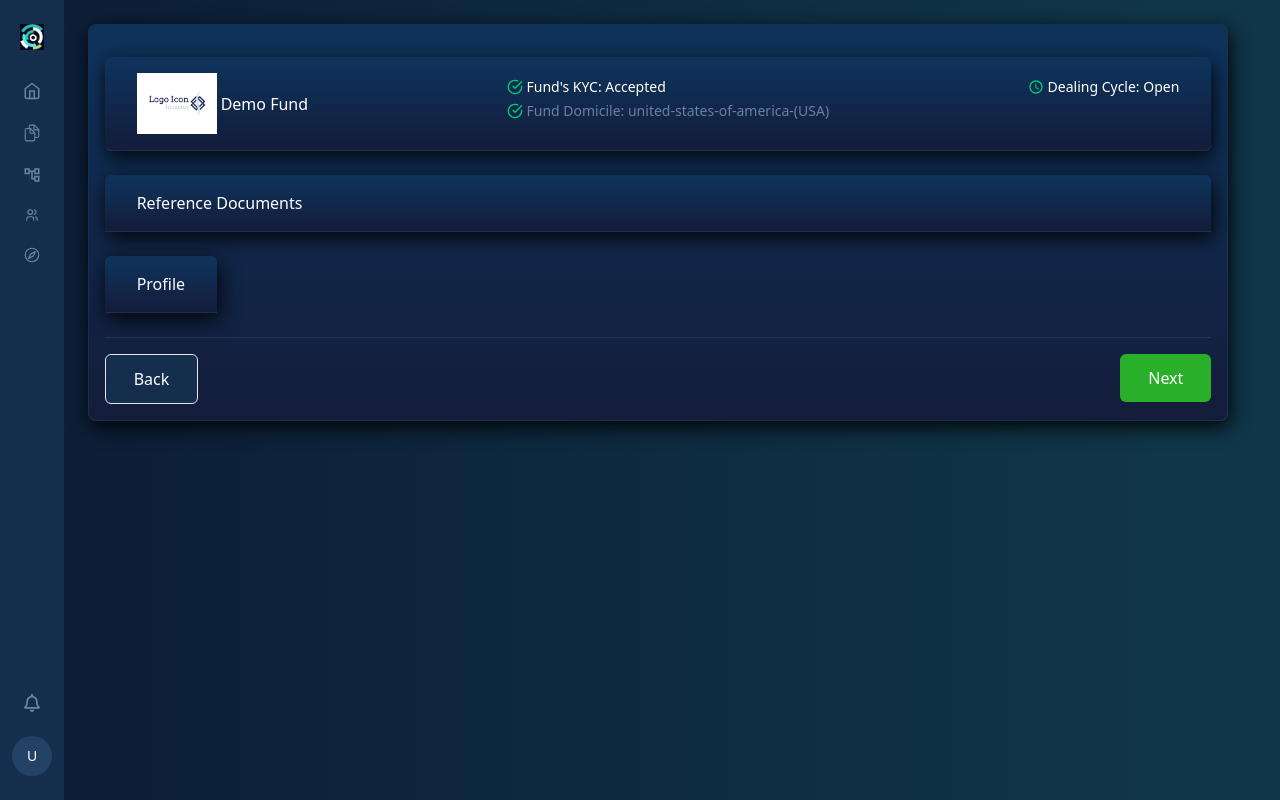
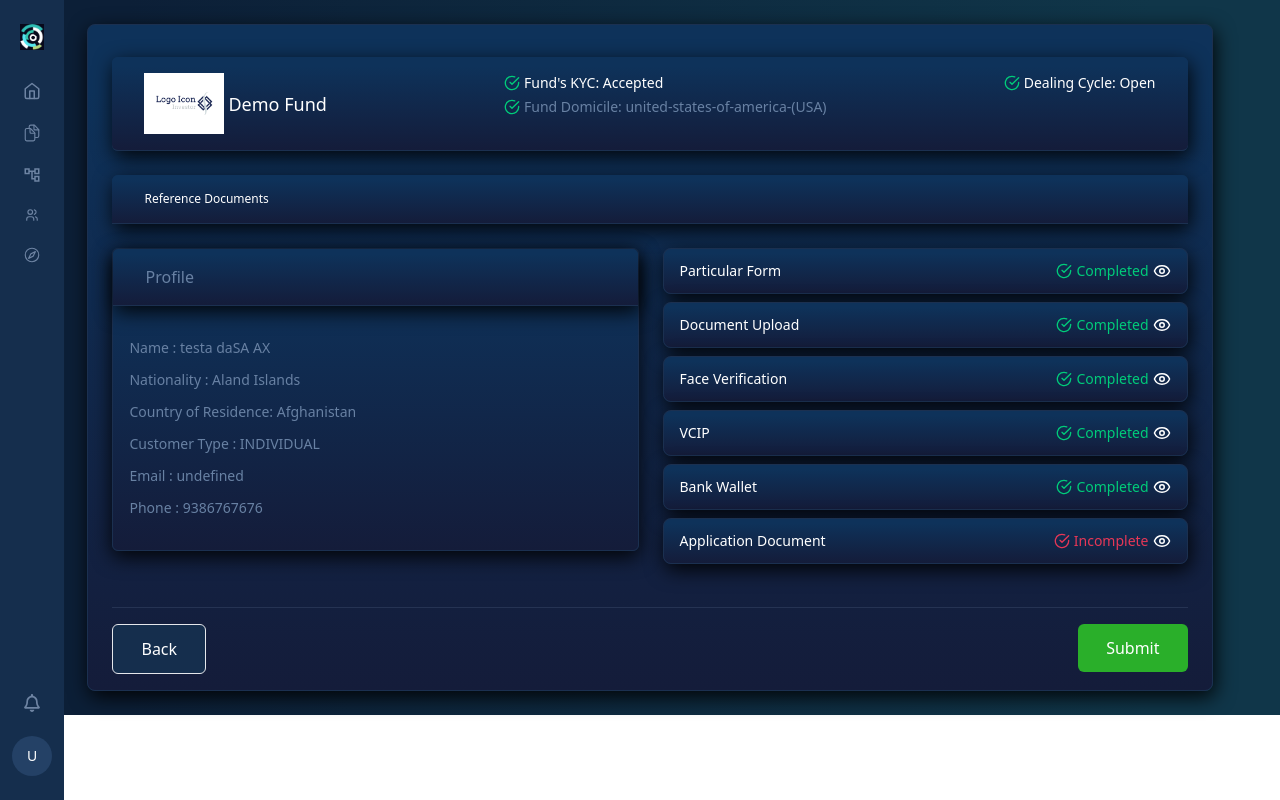
Before and after one commit to hamza-atif-hsol/Ascent-Portals, a React (Create React App) app: page /summary in a window 1280 px wide. Built offline with nearby package versions, Linux system fonts and the light colour scheme.

Commit message:
Added Identities Screen

```diff
--- a/src/App.js
+++ b/src/App.js
@@ -4,6 +4,7 @@ import AccountScreen from "./Components/Screens/Accounts";
 import BankWallets from "./Components/Screens/BankWallets";
 import Application from "./Components/Screens/Application";
 import Summary from "./Components/Screens/Summary";
+import Identities from "./Components/Screens/Identities";
 
 function App() {
   return (
@@ -13,6 +14,7 @@ function App() {
         <Route path="/add-bank" element={<BankWallets />} />
         <Route path="/application" element={<Application />} />
         <Route path="/summary" element={<Summary />} />
+        <Route path="/identities" element={<Identities />} />
       </Routes>
     </BrowserRouter>
   );
--- a/src/Components/CardComponent/ApplicationCard.jsx
+++ b/src/Components/CardComponent/ApplicationCard.jsx
@@ -41,6 +41,7 @@ const ApplicationCard = () => {
       <div className="bg-gradient-to-b from-[#0e325a] from-10% to-[#141c3a] to-100% rounded-md border-[#1b3050] border-[1px] shadow-[0px_6px_20px_rgba(0,0,0,0.9)] mb-8 flex flex-col items-center justify-center h-full w-full">
         <CardHeader
           FundName="Review & Sign Documents"
+          fundClassName="text-white"
           showButton={false}
           BtnText="Add New Bank"
           showLogo={false}
@@ -66,6 +67,7 @@ const ApplicationCard = () => {
       <div className="bg-gradient-to-b from-[#0e325a] from-10% to-[#141c3a] to-100% rounded-md border-[#1b3050] border-[1px] shadow-[0px_6px_20px_rgba(0,0,0,0.9)] mb-8 flex flex-col items-center justify-center h-full w-full">
         <CardHeader
           FundName="Trasaction History"
+          fundClassName="text-white"
           showButton={false}
           BtnText="Add New Bank"
           showLogo={false}
--- a/src/Components/CardComponent/BankCard.jsx
+++ b/src/Components/CardComponent/BankCard.jsx
@@ -22,6 +22,7 @@ const BankCard = () => {
       <div className="bg-gradient-to-b from-[#0e325a] from-10% to-[#141c3a] to-100% rounded-md border-[#1b3050] border-[1px] shadow-[0px_6px_20px_rgba(0,0,0,0.9)] mb-16 px-2 sm:px-4 flex flex-col items-center justify-center h-full w-full">
         <CardHeader
           FundName="Bank List"
+          fundClassName="text-white"
           showButton={true}
           BtnText="Add New Bank"
           showLogo={false}
--- a/src/Components/CardComponent/Card.jsx
+++ b/src/Components/CardComponent/Card.jsx
@@ -83,7 +83,7 @@ const Card = () => {
   return (
     <div className="bg-gradient-to-b from-[#0e325a] from-10% to-[#141c3a] to-100% w-full rounded-lg border-[#1b3050] border-[1px] shadow-[1px_10px_24px_rgba(0,0,0,0.9)] mb-6 px-4">
       <div className="flex flex-col items-center gap-4">
-        <CardHeader FundName="Demo Funds" showButton={false} showLogo={true} />
+        <CardHeader FundName="Demo Funds" fundClassName="text-white" showButton={false} showLogo={true} />
 
         <div className="flex flex-col gap-6 md:flex-row justify-center md:justify-center mb-5 w-full">
           <div className="w-full md:ml-4 ">
--- a/src/Components/CardComponent/CardHeader.jsx
+++ b/src/Components/CardComponent/CardHeader.jsx
@@ -25,7 +25,7 @@ const CardHeader = ({
             className={`w-10 h-auto rounded-md ${logoClassname}`}
           />
         )}
-        <h3 className={`text-white font-medium ${fundClassName}`}>{FundName}</h3>
+        <h3 className={`font-medium ${fundClassName}`}>{FundName}</h3>
       </div>
 
       {middleContent && <div className="flex x">{middleContent}</div>}
--- /dev/null
+++ b/src/Components/CardComponent/StepsStatus.jsx
@@ -0,0 +1,29 @@
+import React from "react";
+import { LuEye } from "react-icons/lu";
+import { FiCheckCircle } from "react-icons/fi";
+
+const StepsStatus = ({
+  FormName,
+  className = "",
+  status = null,
+  statusClassname = '',
+  iconClassname = "",
+}) => {
+  return (
+    <div
+      className={`bg-gradient-to-b from-[#0e325a] from-10% to-[#141c3a] to-100% rounded-lg border-[#1b3050] border-[1px] shadow-[2px_6px_20px_rgba(0,0,0,0.9)] py-1 px-4 flex items-center justify-between  w-full ${className}`}
+    >
+      <div className="flex items-center gap-1 my-2">
+        <h3 className="font-normal text-white">{FormName}</h3>
+      </div>
+      <div className="flex items-center gap-1">
+        <FiCheckCircle className={`${iconClassname}`}  size={16} />
+        {status && <div className={ `${statusClassname}`}>{status}</div>}
+
+        <LuEye color="white" size={18} />
+      </div>
+    </div>
+  );
+};
+
+export default StepsStatus;
--- a/src/Components/CardComponent/SummaryCard.jsx
+++ b/src/Components/CardComponent/SummaryCard.jsx
@@ -3,27 +3,28 @@ import CardHeader from "./CardHeader";
 import Button from "../Button";
 import { FiCheckCircle } from "react-icons/fi";
 import { MdOutlineAccessTime } from "react-icons/md";
+import StepsStatus from "./StepsStatus";
 
+const SummaryCard = () => {
   const rightContent = (
-  <div className="flex flex-col gap-1 text-left justify-start items-start py-3">
-    <p className="text-white text-sm flex items-center gap-1">
+    <div className="flex flex-col gap-1 py-2">
+      <p className="text-white text-xs sm:text-sm flex items-center gap-1">
         <span>
-        <MdOutlineAccessTime color="#01cc7a" size={16} />
+          <FiCheckCircle color="#01cc7a" size={16} />
         </span>
         Dealing Cycle: Open
       </p>
     </div>
   );
-
   const middleContent = (
-  <div className="flex flex-col gap-1 py-3 text-left">
-    <p className="text-white text-sm flex items-center gap-1">
+    <div className="flex flex-col gap-1 py-2">
+      <p className="text-white text-xs sm:text-sm flex items-center gap-1">
         <span>
           <FiCheckCircle color="#01cc7a" size={16} />
         </span>
         Fund's KYC: Accepted
       </p>
-    <p className="text-[#6881a3] text-sm flex items-center gap-1">
+      <p className="text-[#6881a3] text-xs sm:text-sm flex items-center gap-1">
         <span>
           <FiCheckCircle color="#01cc7a" size={16} />
         </span>
@@ -31,35 +32,92 @@ const middleContent = (
       </p>
     </div>
   );
-
-const SummaryCard = () => {
   return (
-    <div className="bg-gradient-to-b from-[#0e325a] from-10% to-[#141c3a] to-100% rounded-lg border-[#1b3050] border-[1px] shadow-[2px_6px_20px_rgba(0,0,0,0.9)] pt-8 px-4 flex flex-col items-center justify-center h-full w-[98%]">
+    <div className="bg-gradient-to-b from-[#0e325a] from-10% to-[#141c3a] to-100% rounded-lg border-[#1b3050] border-[1px] shadow-[2px_6px_20px_rgba(0,0,0,0.9)] pt-8 px-6 flex flex-col items-center justify-center h-full w-[98%] sm:mt-0 mt-12">
       {/* <div className="bg-gradient-to-b from-[#0e325a] from-10% to-[#141c3a] to-100% rounded-md border-[#1b3050] border-[1px] shadow-[0px_6px_20px_rgba(0,0,0,0.9)] mb-8 flex flex-col items-center justify-center h-full w-full">
 
       </div> */}
       <CardHeader
         FundName="Demo Fund"
+        fundClassName="text-white text-sm sm:text-lg"
         showButton={false}
         showLogo={true}
-          logoClassname="rounded-none w-20"
-          className="py-0 rounded-md mb-6"
+        logoClassname="rounded-none sm:w-20 w-12"
+        className="py-0 rounded-md mb-6 flex flex-col sm:flex-row "
         rightContent={rightContent}
         middleContent={middleContent}
       />
       <CardHeader
         FundName="Reference Documents"
+        fundClassName="text-white text-xs sm:text-md"
         showButton={false}
         showLogo={false}
         className="mb-6"
       />
-      <div className="flex w-full">
-        <div>
+      <div className="sm:flex-row sm:gap-6 flex flex-col  w-full">
+        <div className="bg-gradient-to-b from-[#0e325a] from-10% to-[#141c3a] to-100% rounded-md border-[#1b3050] border-[1px] shadow-[0px_6px_20px_rgba(0,0,0,0.9)] mb-8 flex flex-col  justify-center h-full w-full">
           <CardHeader
             FundName="Profile"
             showButton={false}
             showLogo={false}
             fundClassName="text-[#6881a3]"
+            // className="w-full"
+          />
+          <div className="flex flex-col ml-4 my-8 gap-3">
+            <p className="text-[#6881a3] text-sm">Name : testa daSA AX</p>
+            <p className="text-[#6881a3] text-sm">
+              Nationality : Aland Islands
+            </p>
+            <p className="text-[#6881a3] text-sm">
+              Country of Residence: Afghanistan
+            </p>
+            <p className="text-[#6881a3] text-sm">Customer Type : INDIVIDUAL</p>
+            <p className="text-[#6881a3] text-sm">Email : undefined</p>
+            <p className="text-[#6881a3] text-sm">Phone : 9386767676</p>
+          </div>
+        </div>
+        <div className="flex flex-col gap-2 w-full">
+          <StepsStatus
+            FormName="Particular Form"
+            className="text-sm"
+            statusClassname="text-[#01cc7a] font-light"
+            status="Completed"
+            iconClassname="text-[#01cc7a]"
+          />
+          <StepsStatus
+            FormName="Document Upload"
+            className="text-sm"
+            statusClassname="text-[#01cc7a] font-light"
+            status="Completed"
+            iconClassname="text-[#01cc7a]"
+          />
+          <StepsStatus
+            FormName="Face Verification"
+            className="text-sm"
+            statusClassname="text-[#01cc7a] font-light"
+            status="Completed"
+            iconClassname="text-[#01cc7a]"
+          />
+          <StepsStatus
+            FormName="VCIP"
+            className="text-sm"
+            statusClassname="text-[#01cc7a] font-light"
+            status="Completed"
+            iconClassname="text-[#01cc7a]"
+          />
+          <StepsStatus
+            FormName="Bank Wallet"
+            className="text-sm"
+            statusClassname="text-[#01cc7a] font-light"
+            status="Completed"
+            iconClassname="text-[#01cc7a]"
+          />
+          <StepsStatus
+            FormName="Application Document"
+            className="text-sm"
+            statusClassname="text-[#e63757] font-light"
+            status="Incomplete"
+            iconClassname="text-[#e63757]"
           />
         </div>
       </div>
@@ -72,7 +130,7 @@ const SummaryCard = () => {
         />
         <Button
           className="bg-[#2aaf2a] text-white py-6 px-7 font-medium rounded-md hover:bg-[#00b86b] transition-all duration-200 ease-in-out"
-          text="Next"
+          text="Submit"
           icon={false}
         />
       </div>
--- a/src/Components/Header.jsx
+++ b/src/Components/Header.jsx
@@ -10,7 +10,9 @@ const Header = ({ subheading, heading, showButton, onButtonClick }) => {
           <h6 className="text-[10px] text-[#6e84a3] uppercase tracking-wider ">
             {subheading}
           </h6>
-          <h1 className="sm:text-2xl text-xs text-white sm:font-medium ">{heading}</h1>
+          <h1 className="sm:text-2xl text-xs text-white sm:font-medium ">
+            {heading}
+          </h1>
         </div>
 
         {showButton && (
--- /dev/null
+++ b/src/Components/Screens/Identities.jsx
@@ -0,0 +1,101 @@
+import React from "react";
+import Table from "../Tables/Table";
+import Header from "../Header";
+import Button from "../Button";
+import SideBar from "../SideBar";
+
+const Identities = () => {
+  const Headers = ["Name", "Type", "Status", "Actions"];
+  const Rows = [
+    {
+      name: "Hamilton sosa sn",
+      type: "Individual",
+      status: "Active",
+      //   actionText: "Sign & Submit",
+    },
+    {
+      name: "Testa dasa ax",
+      type: "Individual",
+      status: "Active",
+      //   actionText: "Sign & Submit",
+    },
+    {
+      name: "Dsdsad adsd af",
+      type: "Individual",
+      status: "Active",
+      //   actionText: "Sign & Submit",
+    },
+    {
+      name: "Wqwd aasd ax",
+      type: "Individual",
+      status: "Active",
+      //   actionText: "Sign & Submit",
+    },
+    {
+      name: "Egdfg ewer al",
+      type: "Individual",
+      status: "Active",
+      //   actionText: "Sign & Submit",
+    },
+  ];
+  return (
+    <div className="bg-gradient-to-r from-[#0c1f37] from-10% to-[#103649] to-90% h-screen">
+      <SideBar portalType="Customer" />
+      <div className="py-6 sm:ml-12 mx-4 sm:px-10 ">
+        <div className=" w-full">
+          <Header
+            heading="My Identites"
+            subheading="Overview"
+            showButton={false}
+            //   onButtonClick={handleClick}
+          />
+          <div className="flex justify-end mb-8">
+            <p></p>
+            <Button
+              className="bg-[#2c7be5] text-white font-light rounded-lg py-6 px-8 text-sm sm:text-md"
+              text="Create New Identity"
+            />
+          </div>
+          {/* <hr className=" w-[99%] border-t-[1px] border-t-[#6e84a3] opacity-20 my-6 mx-6" /> */}
+        </div>
+        <div className="flex flex-col w-full items-center justify-center ml-6">
+          <div className="bg-gradient-to-b from-[#0e325a] from-10% to-[#141c3a] to-100% rounded-t-md border-[#1b3050] border-b-[1px] shadow-[0px_6px_20px_rgba(0,0,0,0.9)]  flex flex-col items-center justify-center h-full w-full">
+            <p className="py-2 text-[#ee9d0b] text-xs w-full px-4">
+              Please note that you can set your identities to "Inactive" or
+              "Active" by using the toggle button. Your submitted account
+              applications will not be impacted if you set your identities as
+              "Inactive" <br />
+              To delete/withdraw an account application, please proceed to the
+              Account Details page to perform this action. <br />
+              Please note that you can only delete/withdraw an application which
+              are in "Draft" or "Pending" statues. Applications that has been
+              already processed for KYC screening cannot be deleted/withdrawn.
+              <br />
+              You may contact your Account Manager to assist you in this case.
+            </p>
+          </div>
+          <div className="bg-gradient-to-b from-[#0e325a] from-2% to-[#141c3a] to-100% shadow-[0px_6px_20px_rgba(0,0,0,0.9)] rounded-b-md border-[#1b3050] border-[1px] w-full">
+            <Table
+              headers={Headers}
+              rows={Rows}
+              renderRow={(row) => (
+                <>
+                  <td className="py-4 px-6">{row.name}</td>
+                  <td className="py-4 px-6">{row.type}</td>
+                  <td className="py-4 px-6 text-[#01cc7a]">{row.status}</td>
+                  <td className="py-4 px-6">
+                    {/* <button className="bg-[#e63757] text-white py-3 px-8 font-medium rounded-md hover:bg-[#c4304a] transition-all duration-200 ease-in-out">
+                      {row.actionText}
+                    </button> */}
+                  </td>
+                </>
+              )}
+            />
+          </div>
+        </div>
+      </div>
+    </div>
+  );
+};
+
+export default Identities;
--- a/src/Components/Screens/Summary.jsx
+++ b/src/Components/Screens/Summary.jsx
@@ -1,16 +1,16 @@
-import React from 'react'
-import SideBar from '../SideBar'
-import SummaryCard from '../CardComponent/SummaryCard'
+import React from "react";
+import SideBar from "../SideBar";
+import SummaryCard from "../CardComponent/SummaryCard";
 
 const Summary = () => {
   return (
-    <div className="bg-gradient-to-r from-[#0c1f37] from-10% to-[#103649] to-90% h-screen">
+    <div className="bg-gradient-to-r from-[#0c1f37] from-10% to-[#103649] to-90% h-full">
       <SideBar portalType="Customer" />
-      <div className="py-6 ml-9 px-10 flex flex-col justify-center items-center">
+      <div className="py-6 sm:ml-9 mx-4 sm:px-10 flex flex-col justify-center items-center">
         <SummaryCard />
       </div>
     </div>
-  )
-}
+  );
+};
 
-export default Summary
+export default Summary;
```
Also changed, not shown: src/Components/Tables/Table.jsx (+5 -6 lines). Lines whose indentation alone changed are shown as unchanged.
